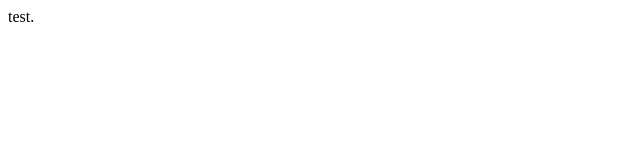
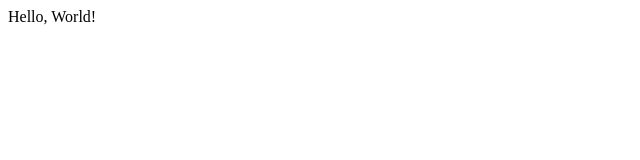
Before and after one commit to van-lab/lecture1, a plain HTML site: page index.html in a window 1280 px wide. Shown: the full height of the page, 0-640 px from the left. Drawn offline with Linux system fonts and the light colour scheme.

Commit message:
changed the body message

```diff
--- a/index.html
+++ b/index.html
@@ -4,6 +4,6 @@
     <title>Test</title>
   </head>
   <body>
-    test.
+    Hello, World!
   </body>
 </html>
```
